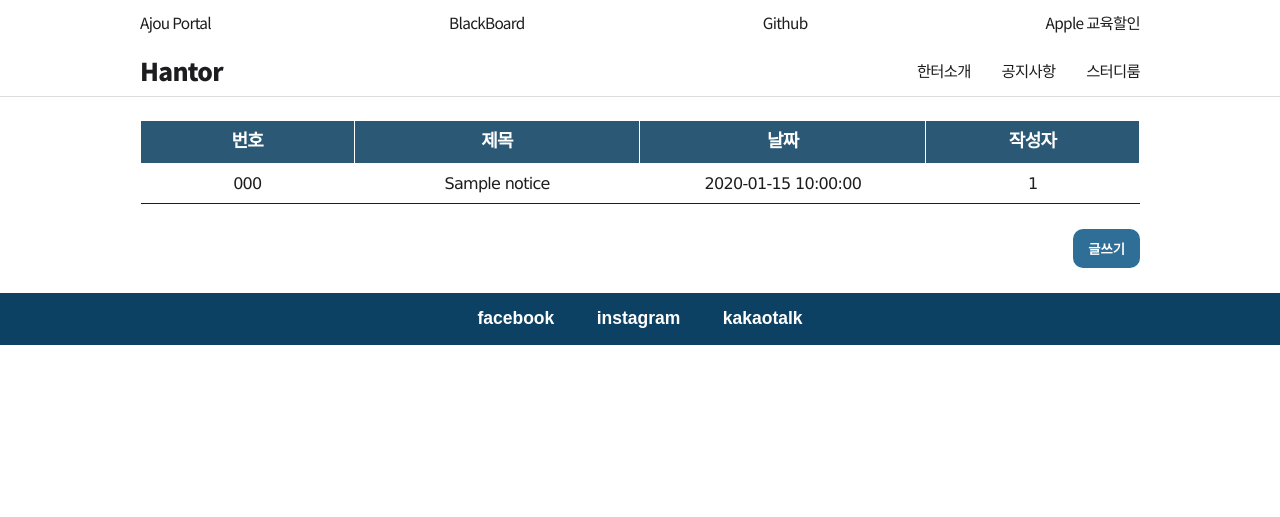
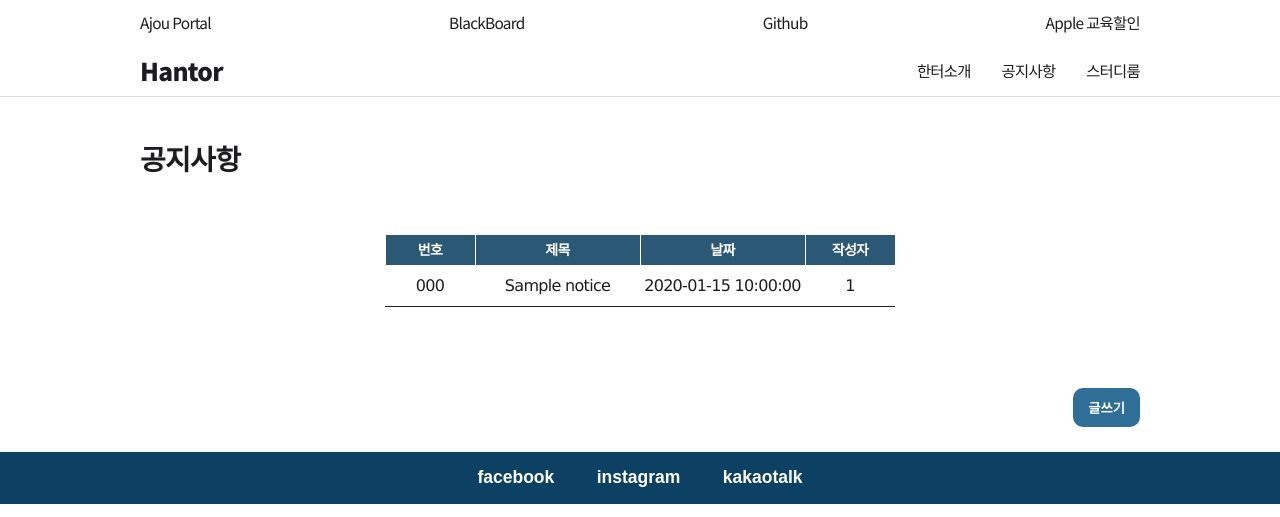
Before and after one commit to sumiini/hantor-project, a PHP site: page /noticemain.php in a window 1280 px wide. Shown: the top 517 px of the page. Run offline with PHP 8.4, Linux system fonts and the light colour scheme; tables that the repository leaves empty or names only in its code hold one stand-in row (values such as "Sample post").

Commit message:
update css

```diff
--- a/css/noticemains.css
+++ b/css/noticemains.css
@@ -1,14 +1,11 @@
-#tnum,#ttitle,#tdate,#tperson{
+
+#tnum, #ttitle, #tdate, #tperson{
     color:white;
-    font-size: large;
-    font-family: 'Franklin Gothic Medium', 'Arial Narrow', Arial, sans-serif;
-    padding-top: 10px;
-    padding-bottom: 10px;
-    padding-left: 70px;
-    padding-right: 70px;
-    border:1px solid white;
+    font-size: 1rem;
+    font-family: verdana;
+    padding: 0.5rem;
+    border: 1px solid white;
     background-color: rgb(43, 89, 117);
-
 }
 
 #writebtn{
@@ -25,6 +22,6 @@
 .notice-content-section{
     max-width: 1000px;
     padding-top: 15vh;
-    margin: 0 auto;
+    margin: 3vh auto;
     align-items: center;
 }
--- a/noticemain.php
+++ b/noticemain.php
@@ -35,7 +35,8 @@
       </nav>
 
       <section class="notice-content-section">
-          <table clase="postboard" style='margin: 0 auto'>
+        <h1 style='font-size: 2rem; font-family:verdana;'>공지사항</h1>
+        <table clase="postboard" style='margin: 7vh auto;'>
 
           <thead>
             <tr>
@@ -52,13 +53,12 @@
 
               $conn = mysqli_connect("127.0.0.1", "root", "970107", "opentutorials");
               // $conn = mysqli_connect("127.0.0.1", "root", "sumin8411", "opentutorials");
-            $sql = "select * from notice order by number desc limit 0,10";
+              $sql = "select * from notice order by number desc limit 0,20";
               $result = mysqli_query($conn, $sql);
 
               if(mysqli_num_rows($result)>0){ // 출력할 행이 있을 경우에만 아래 블록 실행
                   while($row = mysqli_fetch_assoc($result)){
                       echo '<tr>
-
                       <td width="75px" align="center" style="font-family:verdana; font-size: medium; border-bottom:1px solid; padding-top:10px; padding-bottom:10px; ">'.$row["number"].'</td>
                       <td width="150px" align=center" style=" font-family:verdana; font-size: medium; text-align:center; border-bottom:1px solid; padding-top:10px; padding-bottom:10px;""><a href=view.php?db="opentutorials"&number='.$row["number"].'>'.$row["title"].'</a></td>
                       <td width="150px" align="center" style="font-family:verdana; font-size: medium; border-bottom:1px solid; padding-top:10px; padding-bottom:10px;">'.$row["date"].'</td>
@@ -78,9 +78,6 @@
         <input id="writebtn" type="button" value="글쓰기" onclick="location='write.php'" style='float: right'>
 
       </section>
-
-
-
       <!-- 하단 sns 링크 바 -->
       <footer class="js-footer">
         <div class="sns_btn">
```
Also changed, not shown: css/common.css (line endings or trailing spaces). Lines whose indentation alone changed are shown as unchanged.
